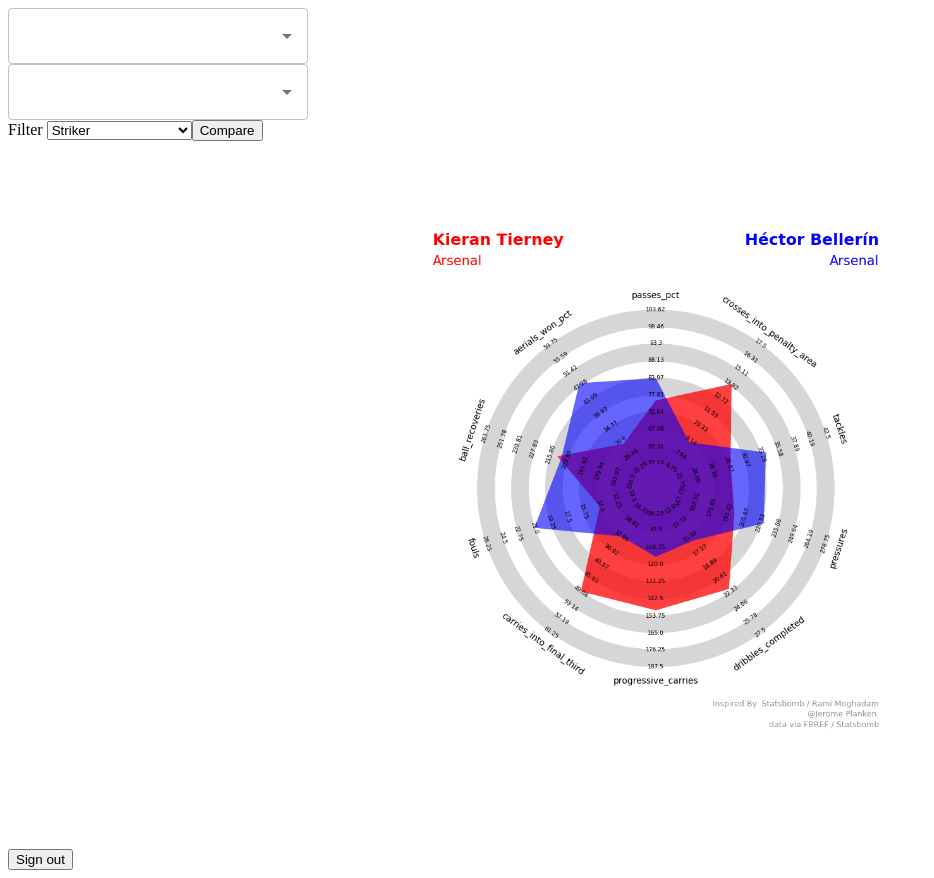
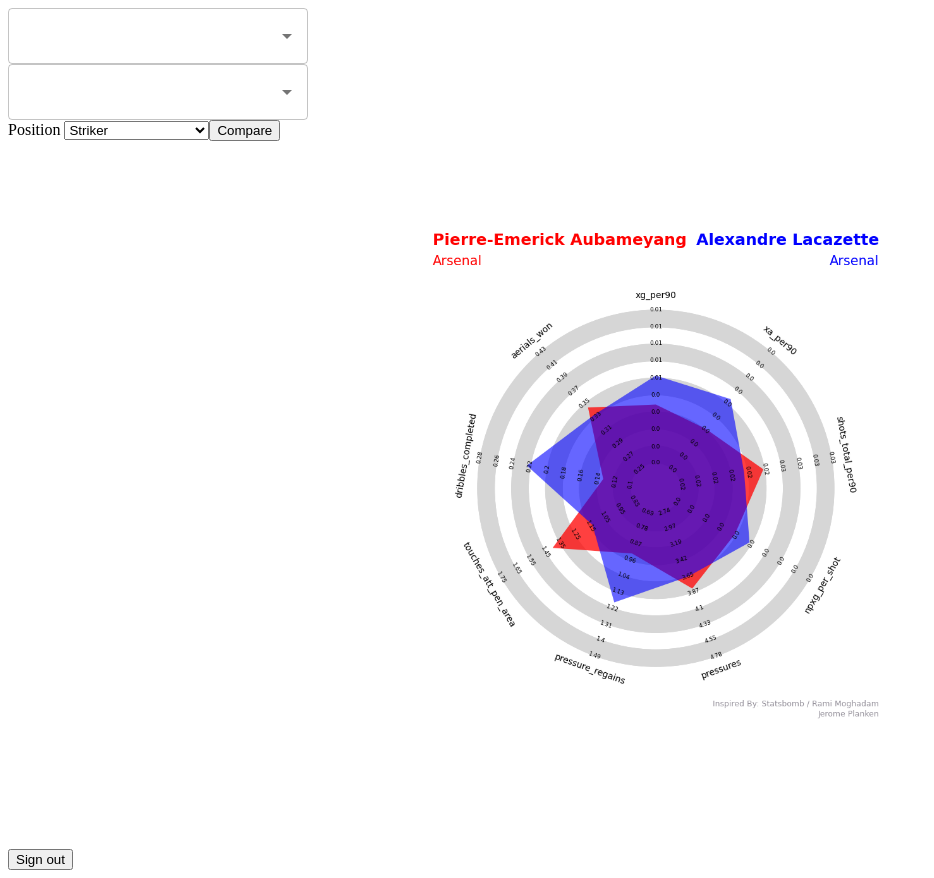
Before and after one commit to JeromeoP/Football-stats, a React (Create React App) app: page /home in a window 1280 px wide. Shown: the whole page, without its empty margins (0-934 px from the left). Built offline with nearby package versions, Linux system fonts and the light colour scheme.

Commit message:
Per 90 stats har now available

```diff
--- a/src/Components/HomePage.js
+++ b/src/Components/HomePage.js
@@ -75,8 +75,7 @@ export default function HomePage() {
 
     xhttp.send(playerComparing);
     }
-    //const playersList = [{
-      //   player: 'Bukayo Saka'},{ player: 'Timo Werner'}]
+
     return (
         <div>
             <div>
@@ -103,7 +102,7 @@ export default function HomePage() {
                                 <TextField {...params}  variant="outlined" fullWidth />
                                 )}
                             />
-                            Filter{" "}
+                            Position {" "}
                              <select
                              value={compareData}
             onChange={(e)=> setCompareData(e.target.value)}
@@ -113,7 +112,8 @@ export default function HomePage() {
            <option value = "CM">Midfielder</option>
            <option value = "FB">Fullbacks</option>
            <option value = "CB">Centre backs</option>
-           <option value = "GK">Goalkeeper</option>
+         { // <option value = "GK">Goalkeeper</option>
+         }
 
 
            </select>
```
Also changed, not shown: PL2021_Outfield.csv, public/testing.png, 1 other file (tests, documents, lock files or other folders).
